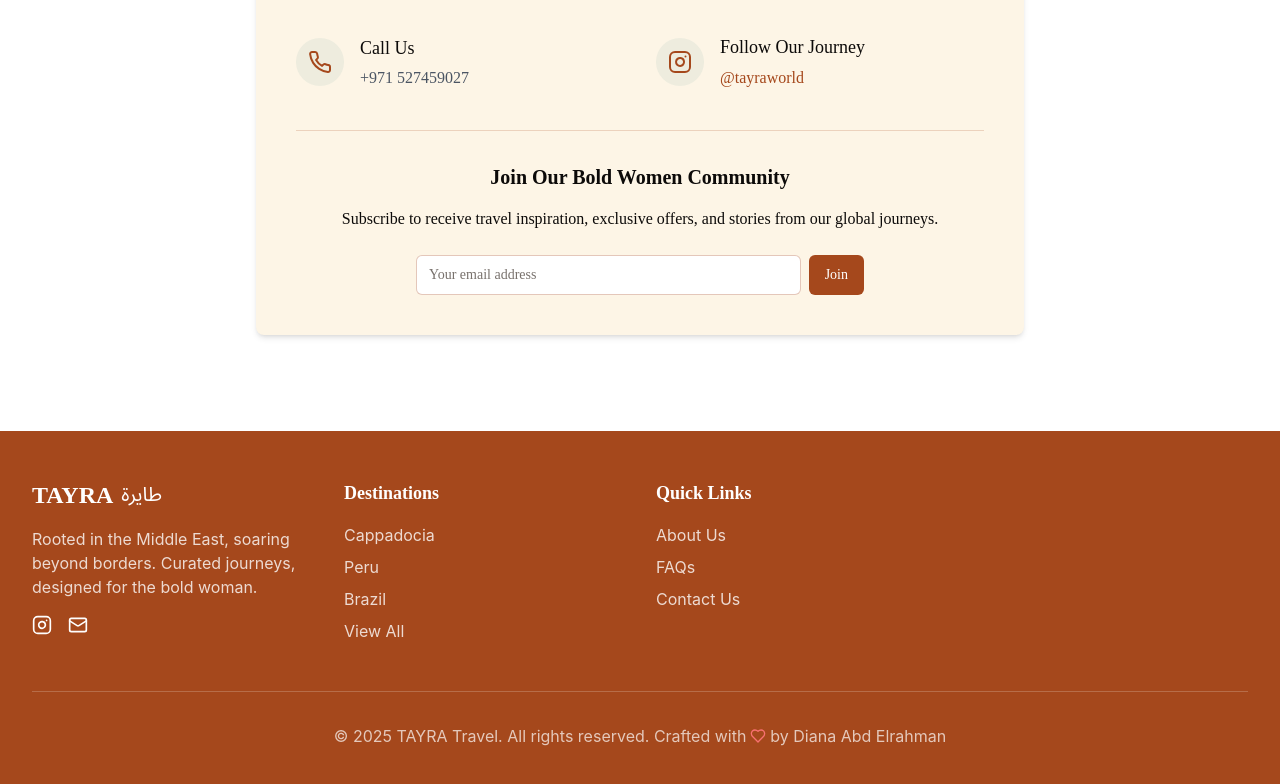
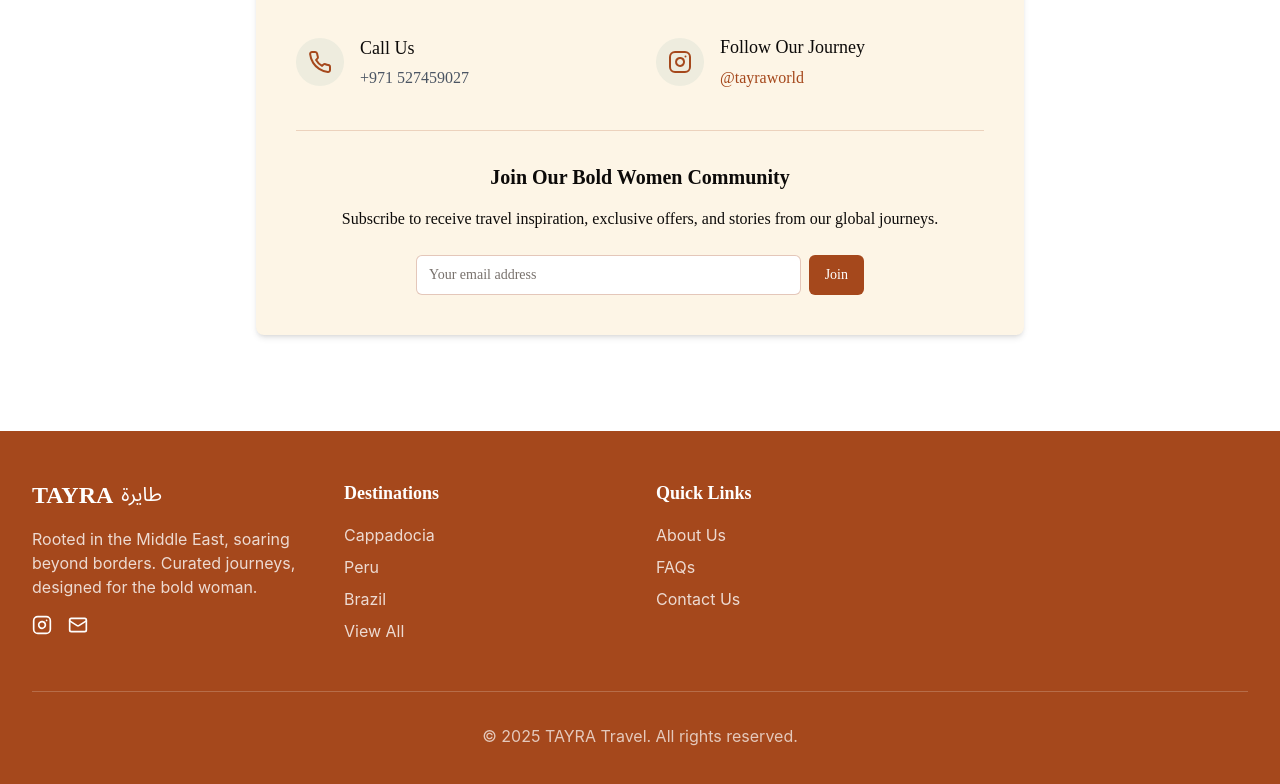
Before and after one commit to thabti/tayra-journeys-bloom, a Next.js app: page / in a window 1280 px wide. Shown: the part 4082-4866 px from the top of the page. Built offline with nearby package versions, Linux system fonts and the light colour scheme.

Commit message:
update copy

```diff
--- a/src/components/Footer.tsx
+++ b/src/components/Footer.tsx
@@ -68,7 +68,7 @@ const Footer = () => {
 
         <div className="mt-12 pt-8 border-t border-white/20 text-center text-white/70">
           <p className="flex items-center justify-center">
-            &copy; {currentYear} TAYRA Travel. All rights reserved. Crafted with <Heart className="h-4 w-4 mx-1 text-red-400" /> by Diana Abd Elrahman
+            &copy; {currentYear} TAYRA Travel. All rights reserved.
           </p>
         </div>
       </div>
```
